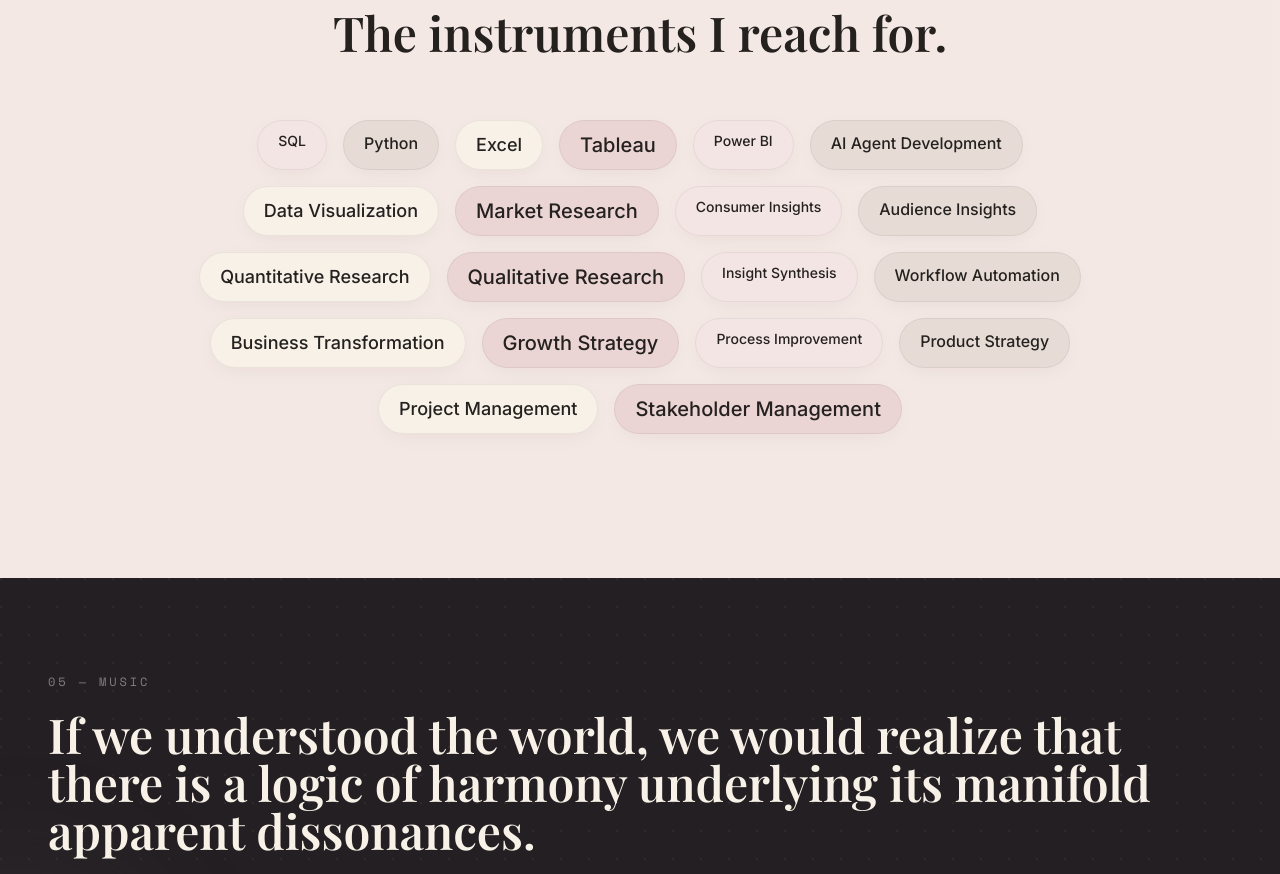
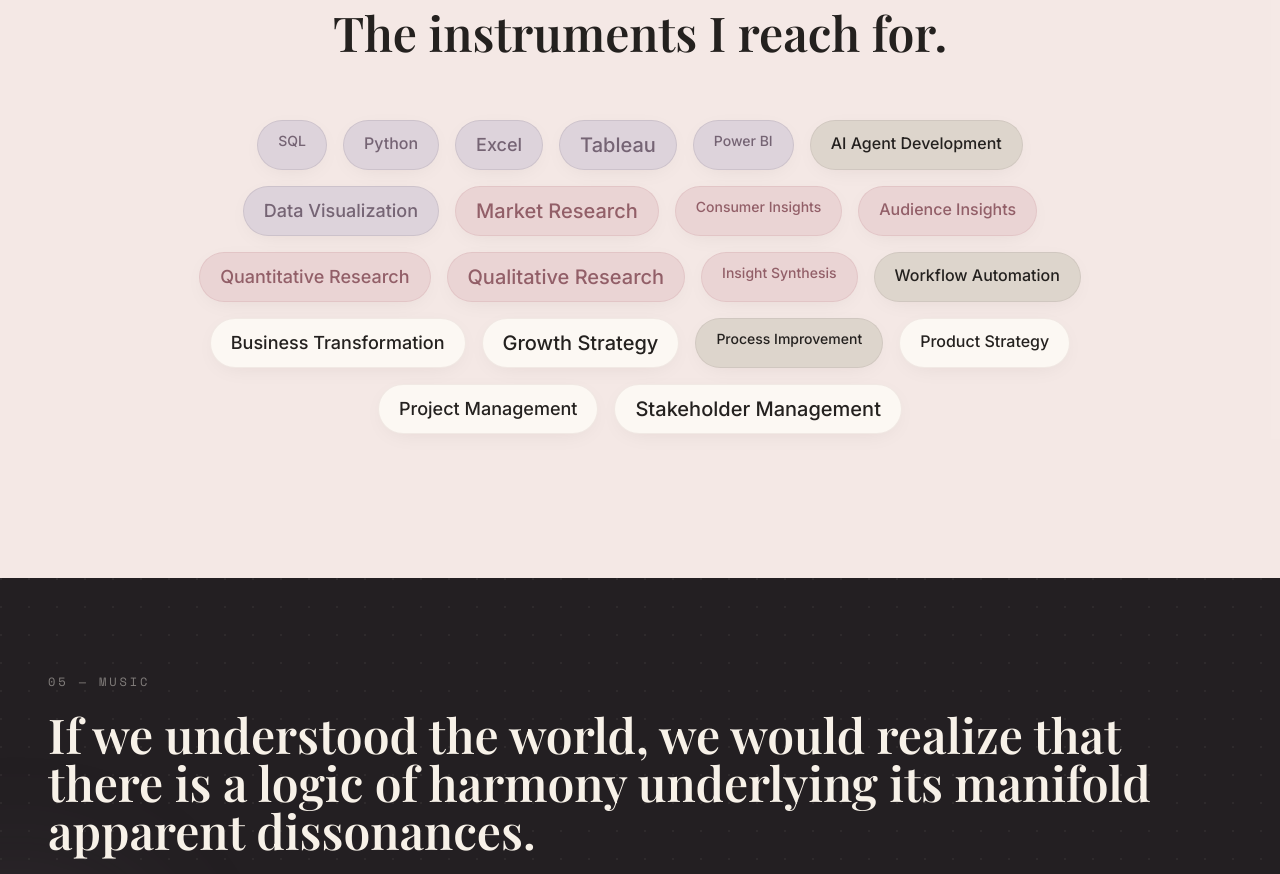
Before and after one commit to mandaakini/portfolio, a Next.js app: page / in a window 1280 px wide. Shown: the part 3880-4754 px from the top of the page. Built offline with nearby package versions, Linux system fonts and the light colour scheme.

Commit message:
Color code toolkit skills

```diff
--- a/components/Skills.tsx
+++ b/components/Skills.tsx
@@ -6,7 +6,45 @@
 
 
 const sizes = ["text-sm", "text-base", "text-lg", "text-xl"];
-const bgs = ["bg-blush/60", "bg-sage/50", "bg-cream", "bg-rose/20"];
+const technicalSkills = new Set([
+  "SQL",
+  "Python",
+  "Excel",
+  "Tableau",
+  "Power BI",
+  "Data Visualization",
+]);
+
+const researchSkills = new Set([
+  "Market Research",
+  "Consumer Insights",
+  "Audience Insights",
+  "Quantitative Research",
+  "Qualitative Research",
+  "Insight Synthesis",
+]);
+
+const automationSkills = new Set([
+  "AI Agent Development",
+  "Workflow Automation",
+  "Process Improvement",
+]);
+
+function getSkillColors(skill: string) {
+  if (technicalSkills.has(skill)) {
+    return "border-plum/15 bg-lilac/80 text-plum";
+  }
+
+  if (researchSkills.has(skill)) {
+    return "border-rose/20 bg-rose/20 text-rosewood";
+  }
+
+  if (automationSkills.has(skill)) {
+    return "border-mushroom-deep/15 bg-mushroom/80 text-ink";
+  }
+
+  return "border-rosewood/10 bg-porcelain text-ink";
+}
 
 export default function Skills() {
   return (
@@ -33,9 +71,9 @@
               style={{
                 animationDelay: `${i * 0.2}s`,
               }}
-              className={`inline-block rounded-full border border-charcoal/10 shadow-softer px-5 py-2.5 font-medium text-ink cursor-default transition-shadow hover:shadow-soft ${
+              className={`inline-block cursor-default rounded-full border px-5 py-2.5 font-medium shadow-softer transition-shadow hover:shadow-soft ${
                 sizes[i % sizes.length]
-              } ${bgs[i % bgs.length]}`}
+              } ${getSkillColors(skill)}`}
             >
               {skill}
             </motion.span>
```
